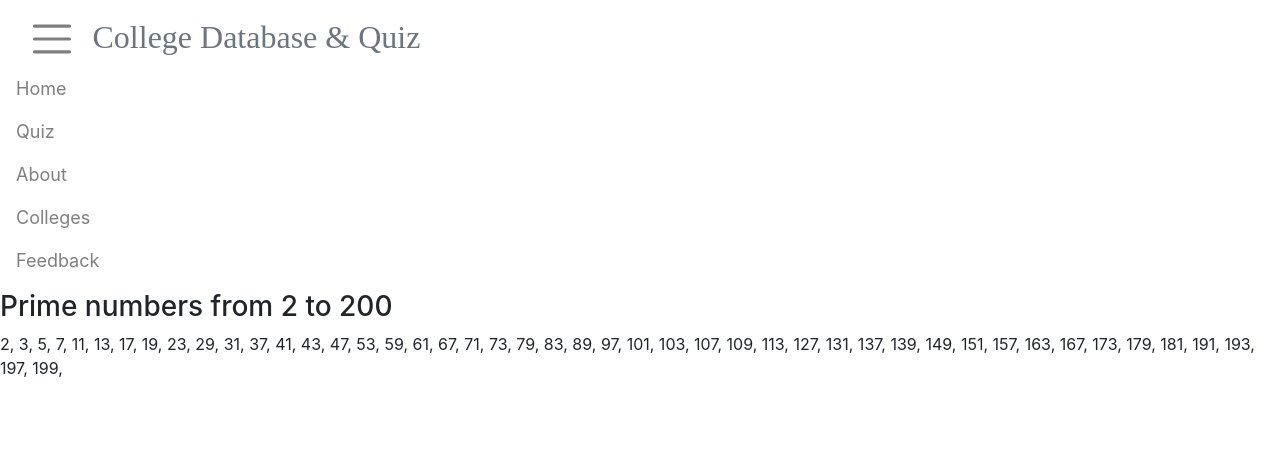
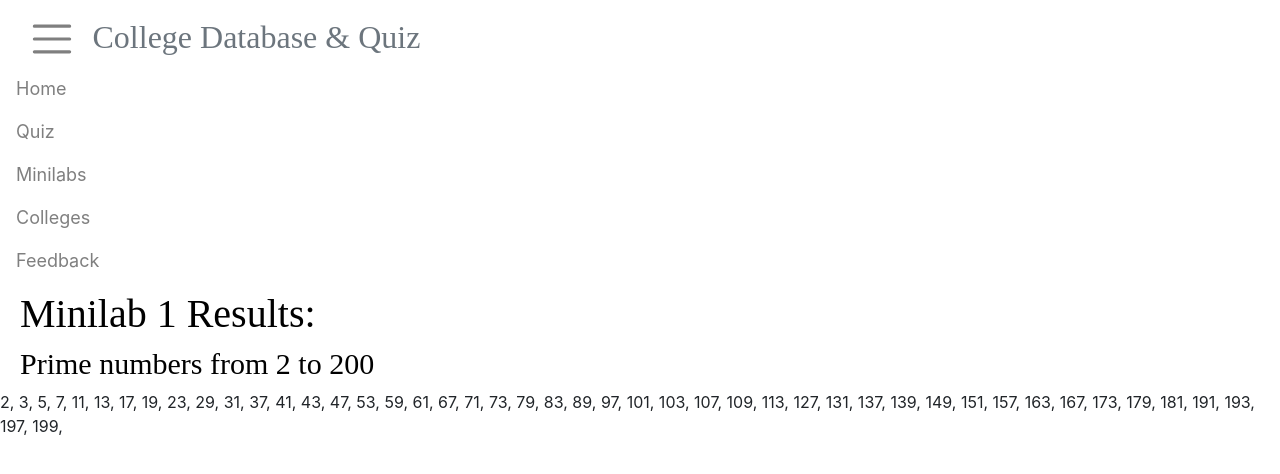
Before and after one commit to ryanshay18/P3_Parrots, a Flask app: page /valerie/minilab in a window 1280 px wide, after a click that opens the changed part. Shown: the top 474 px of the page. Run offline with Flask 2, Linux system fonts and the light colour scheme; some libraries are stand-ins or nearby versions.

Commit message:
html minilabs

```diff
--- a/main.py
+++ b/main.py
@@ -31,9 +31,9 @@ def quiz():
                            answers='{}')
 
 
-@app.route('/about')
+@app.route('/minilabs')
 def about():
-    return render_template("about.html")
+    return render_template("minilabs.html")
 
 
 @app.route('/colleges')
--- a/minilabs/valerie/templates/valerie/valerieminilab1.html
+++ b/minilabs/valerie/templates/valerie/valerieminilab1.html
@@ -3,10 +3,33 @@
 {% extends "navbar.html" %}
 
 {% block link1 %}
+
+<h1> Minilab 1 Results:</h1>
 <h3>Prime numbers from 2 to {{pigeon.get_n()}}</h3>
 
 {% for i in pigeon.get_primes() %}
-{{i}},
+    {{i}},
 {% endfor %}
 
+<style>
+    h1 {
+      text-align: left;
+      padding-left: 20px;
+      color: black;
+      font-size: 40px;
+      font-family: times new roman;
+    }
+
+    h3 {
+      text-align: left;
+      padding-left: 20px;
+      color: black;
+      font-size: 30px;
+      font-family: times new roman;
+    }
+
+
+
+</style>
+
 {% endblock %}
--- a/templates/navbar.html
+++ b/templates/navbar.html
@@ -57,7 +57,7 @@
         <div class="navbar-nav" style="font-size: large;">
             <a class="nav-link home" href="/">Home</a>
             <a class="nav-link quiz" href="/quiz">Quiz</a>
-            <a class="nav-link about" href="/about">About</a>
+            <a class="nav-link minilabs" href="/minilabs">Minilabs</a>
             <a class="nav-link colleges" href="/colleges">Colleges</a>
             <a class="nav-link feedback" href="/feedback">Feedback</a>
             <!-- <a class="nav-link about" href="/about/">About</a> -->
```
Also changed, not shown: templates/about.html (deleted, +0 -52 lines), templates/minilabs.html (added, +47 -0 lines).
